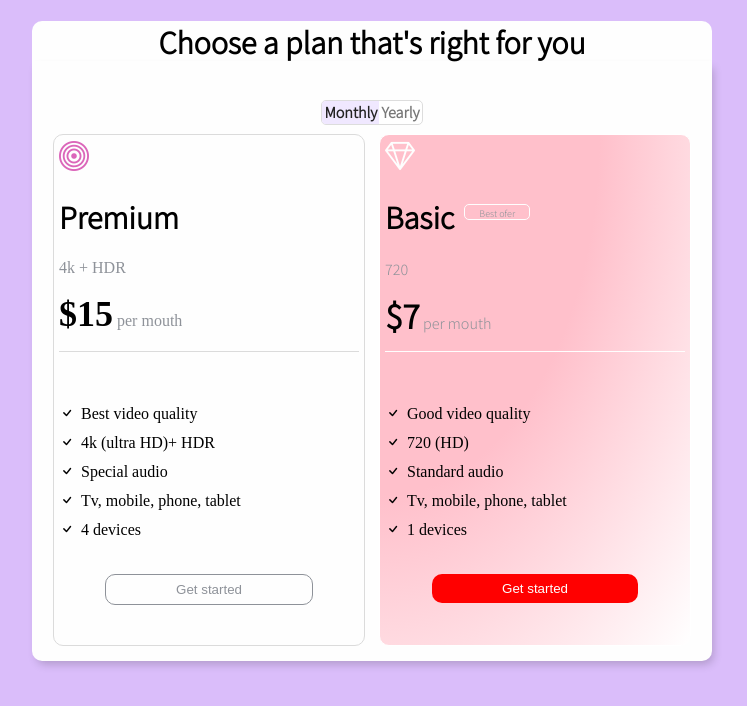
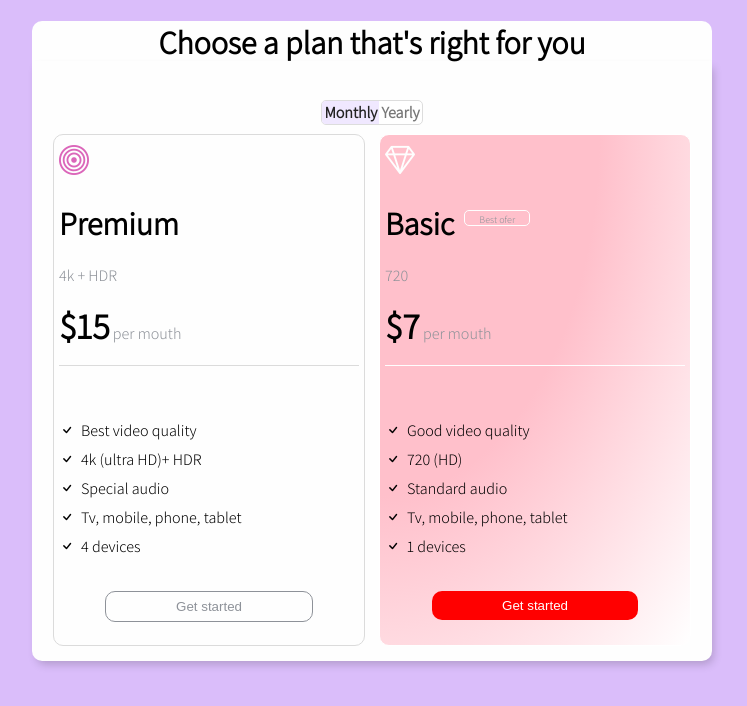
Before and after one commit to carolinnemoreno/pricing-UI, a plain HTML site: page index.html in a window 1280 px wide. Shown: the whole page, without its empty margins (268-1015 px from the left). Drawn offline with nearby package versions, Linux system fonts and the light colour scheme.

Commit message:
Refactor CSS styles in index.html
Removed redundant font-family declaration from .texto1 class and updated margin-bottom in .plano2 class.

```diff
--- a/index.html
+++ b/index.html
@@ -22,6 +22,7 @@
 	body{
 	background-color: var(--cor-fundo-roxo);
 	height: 100%;
+	font-family: "Assistant", sans-serif;
 	}
 
 	.texto1{
@@ -32,14 +33,10 @@
 	border-top-right-radius: 10px;
 	border-top-left-radius: 10px;
 	text-align: center;
-	font-family: "Assistant", sans-serif;
-
-
 	}
 
 	.plano1 p{
 	color: var(--cor-cinza);
-
 	}
 
 
@@ -177,7 +174,7 @@
 	.plano2 p{
 	color: var(--cor-cinza);
 	margin-top:0;
-	margin-bottom:12px;
+	margin-bottom:16px;
 	font-family: "Assistant", sans-serif;
 
 	}
```
